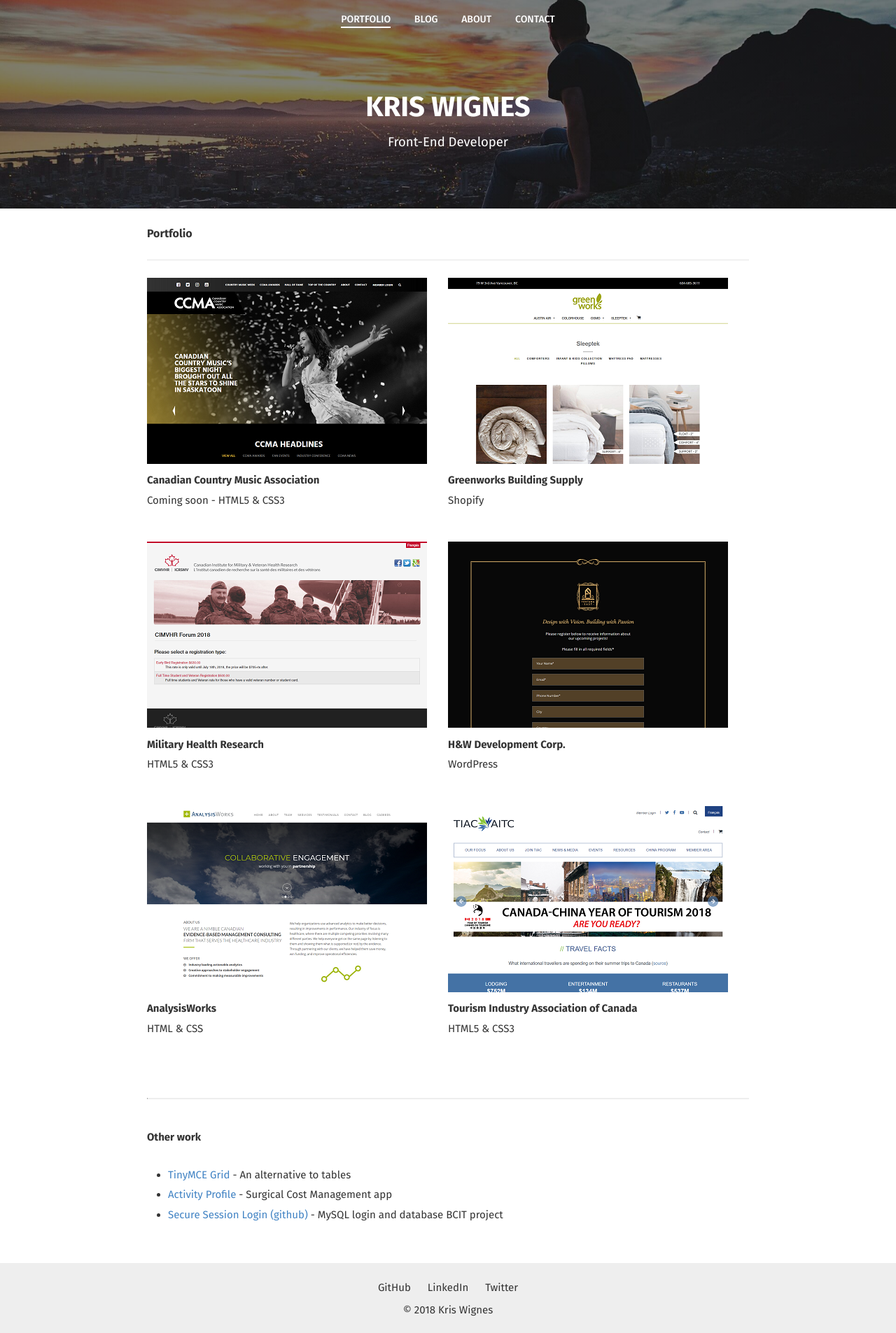
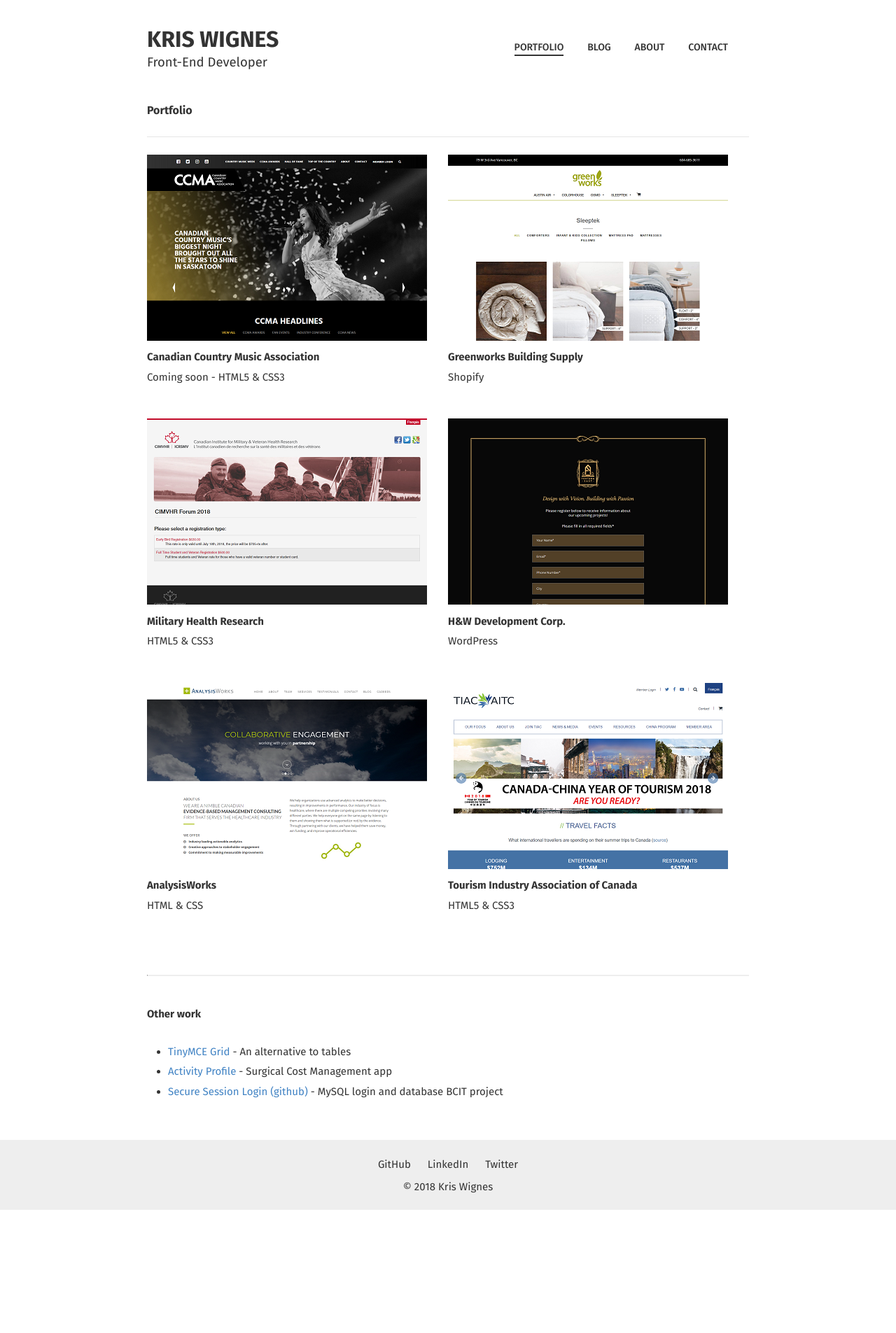
Before and after one commit to kwignes/kwignes.github.io, a Jekyll site: the page built from index.html, in a window 1280 px wide. Shown: the whole page at 70% size. Built offline with Jekyll 4.4.1, drawn with Linux system fonts in a browser that asks for light colours; after the commit the page ends 1729 px from its top, so only the background shows below that.

Commit message:
moved nav

```diff
--- a/_includes/header.html
+++ b/_includes/header.html
@@ -1,16 +1,16 @@
 <header>
-  <nav>
-    <a {% if page.url == '/' %} class="active"{% endif %} href="{{ site.baseurl }}/">Portfolio</a>
-    <a {% if page.url == '/posts/' %} class="active"{% endif %} href="{{ site.baseurl }}/posts">Blog</a>
-    <a {% if page.url == '/about/' %} class="active"{% endif %} href="{{ site.baseurl }}/about">About</a>
-    <a {% if page.url == '/contact/' %} class="active"{% endif %} href="{{ site.baseurl }}/contact">Contact</a>
-  </nav>
+  <div class="container">
+    <div class="site-info">
+        <a href="{{ site.baseurl }}/" class="site-avatar"><img src="../img/logo.png" /></a>
+      <h1 class="site-name"><a href="/">{{ site.name }}</a></h1>
+      <p class="site-description">{{ site.description }}</p>
+    </div>
 
-  <a href="{{ site.baseurl }}/" class="site-avatar"><img src="{{ site.avatar }}" /></a>
-
-  <div class="site-info">
-    <h1 class="site-name"><a href="/">{{ site.name }}</a></h1>
-    <p class="site-description">{{ site.description }}</p>
+    <nav>
+      <a {% if page.url == '/' %} class="active"{% endif %} href="{{ site.baseurl }}/">Portfolio</a>
+      <a {% if page.url == '/posts/' %} class="active"{% endif %} href="{{ site.baseurl }}/posts">Blog</a>
+      <a {% if page.url == '/about/' %} class="active"{% endif %} href="{{ site.baseurl }}/about">About</a>
+      <a {% if page.url == '/contact/' %} class="active"{% endif %} href="{{ site.baseurl }}/contact">Contact</a>
+    </nav>
   </div>
-
 </header>
--- a/style.scss
+++ b/style.scss
@@ -32,7 +32,7 @@
 .container,
 .container.post {
   margin: 0 auto;
-  max-width: 740px;
+  max-width: 900px;
   width: 100%;
   padding: 0 20px 140px;
 }
@@ -163,13 +163,10 @@
 //
 
 header {
-    text-align: center;
-    background: linear-gradient( rgba(0, 0, 0, 0.5), rgba(0, 0, 0, 0.5) ), url('../img/banner.jpg');
-    margin-bottom: 25px;
-    background-position: center;
-    background-repeat:no-repeat;
-    background-size: cover;
-    color: #fff;
+    padding: 40px 0;
+  .container {
+    padding: 0 20px;
+  }
   .site-avatar {
     margin-bottom: 15px;
     display: inline-block;
@@ -182,12 +179,12 @@
     }
   }
   .site-info {
-      padding: 6% 0;
+      float: left;
   }
   .site-name {
     text-transform: uppercase;
-    font-size: 4rem;
-    margin: 0 0 13px;
+    font-size: 3.2rem;
+    margin: 0;
     padding: 0;
     line-height: 1;
     border: none;
@@ -195,7 +192,7 @@
       &:hover,
       &:active,
       &:focus {
-        color: #fff;
+        color: #333;
       }
     }
   }
@@ -205,6 +202,7 @@
     font-weight: normal;
   }
   nav {
+    float: right;
     font-size: 1.4rem;
     padding: 15px;
     text-transform: uppercase;
@@ -212,18 +210,23 @@
       margin: 0 15px;
       font-weight: 500;
       padding-bottom: 2px;
-      color: #fff;
+      color: #333;
       border-bottom: 2px solid transparent;
       &:hover,
       &:active,
       &:focus {
-        color: #fff;
-        border-bottom: 2px solid #fff;
+        color: #333;
+        border-bottom: 2px solid #333;
       }
     }
     .active {
-      border-bottom: 2px solid #fff;
+      border-bottom: 2px solid #333;
     }
+  }
+  &:after {
+    content: " ";
+    display: block;
+    clear: both;
   }
 }
 
@@ -330,7 +333,7 @@
     background: #ececec;
     margin: .5em 0;
     width: 100%;
-    height: 10em;
+    height: 15em;
     padding: 1em;
     min-width: 220px
 }
@@ -446,19 +449,8 @@
 }
 
 
-@media (max-width: 768px) {
-header {
-  padding: 0 0 50px;
-}
-header .site-name {
-  font-size: 3.6rem;
-}
-header nav {
-  margin-bottom: 50px;
-  }
-}
 
-@media (max-width: 390px) {
+@media (max-width: 640px) {
   header nav a {
     margin: 0 5px;
     &:first-child {
@@ -469,7 +461,13 @@
     }
   }
 }
-
+@media (max-width: 530px) {
+  header nav,
+  header .site-info  {
+    float: none;
+    text-align: center;
+  }
+}
 
 
 
```
Also changed, not shown: index.html (line endings or trailing spaces).
